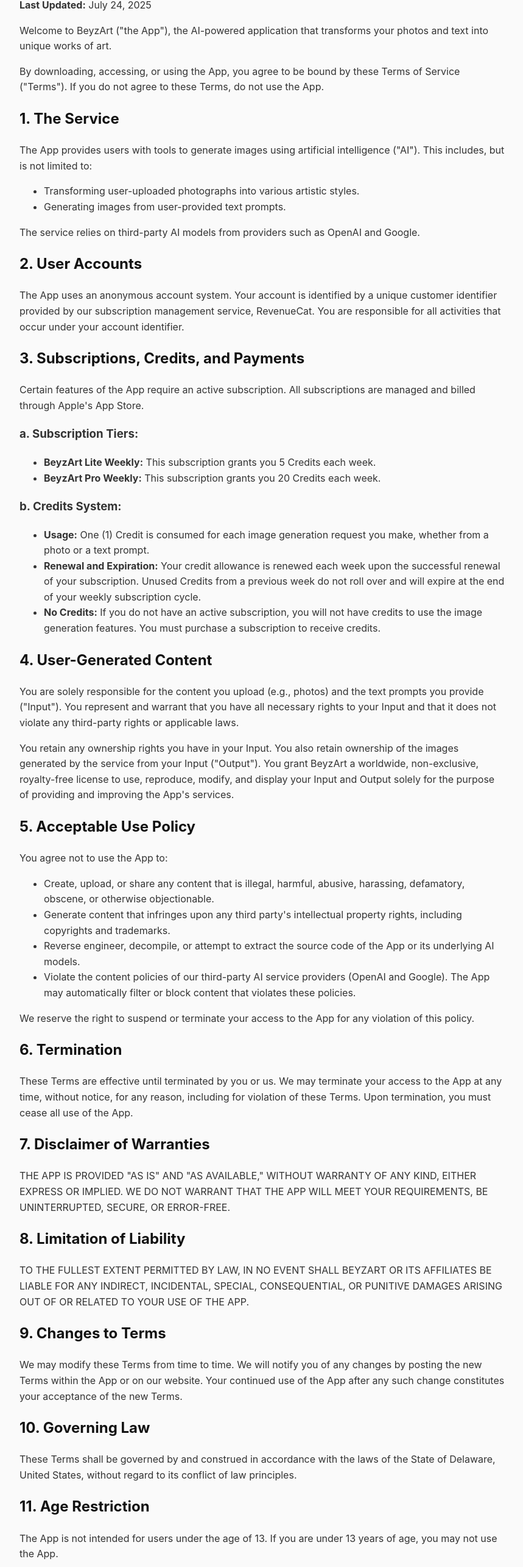
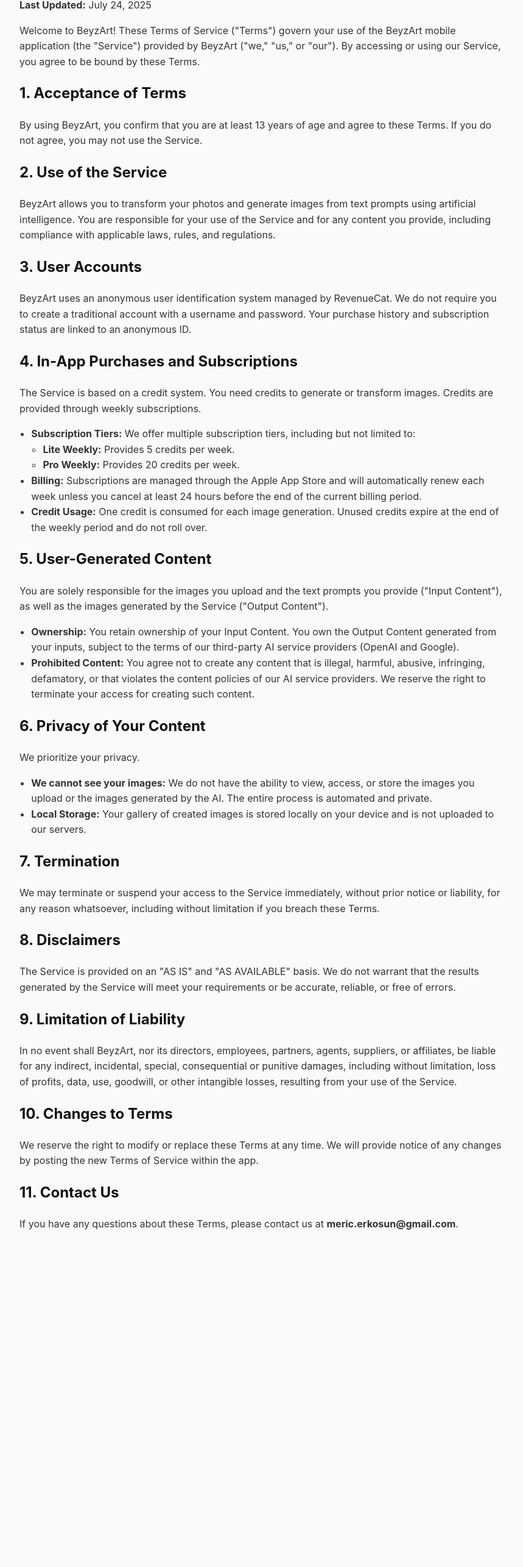
Before and after one commit to mericerkosun/beyzart-policies, a plain HTML site: page terms.html in a window 1280 px wide. Shown: the part 130-2700 px from the top of the page at 61% size, without its empty margins (208-1067 px from the left). After the commit the page ends 2199 px from the top, so only its background shows below. Drawn offline with Linux system fonts and the light colour scheme.

Commit message:
policies updated

```diff
--- a/terms.html
+++ b/terms.html
@@ -19,6 +19,9 @@
       h2 {
         color: #111;
       }
+      ul {
+        padding-left: 1.2rem;
+      }
     </style>
   </head>
   <body>
@@ -26,165 +29,128 @@
     <p><strong>Last Updated:</strong> July 24, 2025</p>
 
     <p>
-      Welcome to BeyzArt ("the App"), the AI-powered application that transforms
-      your photos and text into unique works of art.
+      Welcome to BeyzArt! These Terms of Service ("Terms") govern your use of
+      the BeyzArt mobile application (the "Service") provided by BeyzArt ("we,"
+      "us," or "our"). By accessing or using our Service, you agree to be bound
+      by these Terms.
     </p>
 
+    <h2>1. Acceptance of Terms</h2>
     <p>
-      By downloading, accessing, or using the App, you agree to be bound by
-      these Terms of Service ("Terms"). If you do not agree to these Terms, do
-      not use the App.
+      By using BeyzArt, you confirm that you are at least 13 years of age and
+      agree to these Terms. If you do not agree, you may not use the Service.
     </p>
 
-    <h2>1. The Service</h2>
+    <h2>2. Use of the Service</h2>
     <p>
-      The App provides users with tools to generate images using artificial
-      intelligence ("AI"). This includes, but is not limited to:
+      BeyzArt allows you to transform your photos and generate images from text
+      prompts using artificial intelligence. You are responsible for your use of
+      the Service and for any content you provide, including compliance with
+      applicable laws, rules, and regulations.
+    </p>
+
+    <h2>3. User Accounts</h2>
+    <p>
+      BeyzArt uses an anonymous user identification system managed by
+      RevenueCat. We do not require you to create a traditional account with a
+      username and password. Your purchase history and subscription status are
+      linked to an anonymous ID.
+    </p>
+
+    <h2>4. In-App Purchases and Subscriptions</h2>
+    <p>
+      The Service is based on a credit system. You need credits to generate or
+      transform images. Credits are provided through weekly subscriptions.
     </p>
     <ul>
       <li>
-        Transforming user-uploaded photographs into various artistic styles.
-      </li>
-      <li>Generating images from user-provided text prompts.</li>
-    </ul>
-    <p>
-      The service relies on third-party AI models from providers such as OpenAI
-      and Google.
-    </p>
-
-    <h2>2. User Accounts</h2>
-    <p>
-      The App uses an anonymous account system. Your account is identified by a
-      unique customer identifier provided by our subscription management
-      service, RevenueCat. You are responsible for all activities that occur
-      under your account identifier.
-    </p>
-
-    <h2>3. Subscriptions, Credits, and Payments</h2>
-    <p>
-      Certain features of the App require an active subscription. All
-      subscriptions are managed and billed through Apple's App Store.
-    </p>
-
-    <h3>a. Subscription Tiers:</h3>
-    <ul>
-      <li>
-        <strong>BeyzArt Lite Weekly:</strong> This subscription grants you 5
-        Credits each week.
+        <strong>Subscription Tiers:</strong> We offer multiple subscription
+        tiers, including but not limited to:
+        <ul>
+          <li><strong>Lite Weekly:</strong> Provides 5 credits per week.</li>
+          <li><strong>Pro Weekly:</strong> Provides 20 credits per week.</li>
+        </ul>
       </li>
       <li>
-        <strong>BeyzArt Pro Weekly:</strong> This subscription grants you 20
-        Credits each week.
+        <strong>Billing:</strong> Subscriptions are managed through the Apple
+        App Store and will automatically renew each week unless you cancel at
+        least 24 hours before the end of the current billing period.
+      </li>
+      <li>
+        <strong>Credit Usage:</strong> One credit is consumed for each image
+        generation. Unused credits expire at the end of the weekly period and do
+        not roll over.
       </li>
     </ul>
 
-    <h3>b. Credits System:</h3>
+    <h2>5. User-Generated Content</h2>
+    <p>
+      You are solely responsible for the images you upload and the text prompts
+      you provide ("Input Content"), as well as the images generated by the
+      Service ("Output Content").
+    </p>
     <ul>
       <li>
-        <strong>Usage:</strong> One (1) Credit is consumed for each image
-        generation request you make, whether from a photo or a text prompt.
+        <strong>Ownership:</strong> You retain ownership of your Input Content.
+        You own the Output Content generated from your inputs, subject to the
+        terms of our third-party AI service providers (OpenAI and Google).
       </li>
       <li>
-        <strong>Renewal and Expiration:</strong> Your credit allowance is
-        renewed each week upon the successful renewal of your subscription.
-        Unused Credits from a previous week do not roll over and will expire at
-        the end of your weekly subscription cycle.
-      </li>
-      <li>
-        <strong>No Credits:</strong> If you do not have an active subscription,
-        you will not have credits to use the image generation features. You must
-        purchase a subscription to receive credits.
+        <strong>Prohibited Content:</strong> You agree not to create any content
+        that is illegal, harmful, abusive, infringing, defamatory, or that
+        violates the content policies of our AI service providers. We reserve
+        the right to terminate your access for creating such content.
       </li>
     </ul>
 
-    <h2>4. User-Generated Content</h2>
+    <h2>6. Privacy of Your Content</h2>
+    <p>We prioritize your privacy.</p>
+    <ul>
+      <li>
+        <strong>We cannot see your images:</strong> We do not have the ability
+        to view, access, or store the images you upload or the images generated
+        by the AI. The entire process is automated and private.
+      </li>
+      <li>
+        <strong>Local Storage:</strong> Your gallery of created images is stored
+        locally on your device and is not uploaded to our servers.
+      </li>
+    </ul>
+
+    <h2>7. Termination</h2>
     <p>
-      You are solely responsible for the content you upload (e.g., photos) and
-      the text prompts you provide ("Input"). You represent and warrant that you
-      have all necessary rights to your Input and that it does not violate any
-      third-party rights or applicable laws.
-    </p>
-    <p>
-      You retain any ownership rights you have in your Input. You also retain
-      ownership of the images generated by the service from your Input
-      ("Output"). You grant BeyzArt a worldwide, non-exclusive, royalty-free
-      license to use, reproduce, modify, and display your Input and Output
-      solely for the purpose of providing and improving the App's services.
+      We may terminate or suspend your access to the Service immediately,
+      without prior notice or liability, for any reason whatsoever, including
+      without limitation if you breach these Terms.
     </p>
 
-    <h2>5. Acceptable Use Policy</h2>
-    <p>You agree not to use the App to:</p>
-    <ul>
-      <li>
-        Create, upload, or share any content that is illegal, harmful, abusive,
-        harassing, defamatory, obscene, or otherwise objectionable.
-      </li>
-      <li>
-        Generate content that infringes upon any third party's intellectual
-        property rights, including copyrights and trademarks.
-      </li>
-      <li>
-        Reverse engineer, decompile, or attempt to extract the source code of
-        the App or its underlying AI models.
-      </li>
-      <li>
-        Violate the content policies of our third-party AI service providers
-        (OpenAI and Google). The App may automatically filter or block content
-        that violates these policies.
-      </li>
-    </ul>
+    <h2>8. Disclaimers</h2>
     <p>
-      We reserve the right to suspend or terminate your access to the App for
-      any violation of this policy.
+      The Service is provided on an "AS IS" and "AS AVAILABLE" basis. We do not
+      warrant that the results generated by the Service will meet your
+      requirements or be accurate, reliable, or free of errors.
     </p>
 
-    <h2>6. Termination</h2>
+    <h2>9. Limitation of Liability</h2>
     <p>
-      These Terms are effective until terminated by you or us. We may terminate
-      your access to the App at any time, without notice, for any reason,
-      including for violation of these Terms. Upon termination, you must cease
-      all use of the App.
+      In no event shall BeyzArt, nor its directors, employees, partners, agents,
+      suppliers, or affiliates, be liable for any indirect, incidental, special,
+      consequential or punitive damages, including without limitation, loss of
+      profits, data, use, goodwill, or other intangible losses, resulting from
+      your use of the Service.
     </p>
 
-    <h2>7. Disclaimer of Warranties</h2>
+    <h2>10. Changes to Terms</h2>
     <p>
-      THE APP IS PROVIDED "AS IS" AND "AS AVAILABLE," WITHOUT WARRANTY OF ANY
-      KIND, EITHER EXPRESS OR IMPLIED. WE DO NOT WARRANT THAT THE APP WILL MEET
-      YOUR REQUIREMENTS, BE UNINTERRUPTED, SECURE, OR ERROR-FREE.
+      We reserve the right to modify or replace these Terms at any time. We will
+      provide notice of any changes by posting the new Terms of Service within
+      the app.
     </p>
 
-    <h2>8. Limitation of Liability</h2>
+    <h2>11. Contact Us</h2>
     <p>
-      TO THE FULLEST EXTENT PERMITTED BY LAW, IN NO EVENT SHALL BEYZART OR ITS
-      AFFILIATES BE LIABLE FOR ANY INDIRECT, INCIDENTAL, SPECIAL, CONSEQUENTIAL,
-      OR PUNITIVE DAMAGES ARISING OUT OF OR RELATED TO YOUR USE OF THE APP.
-    </p>
-
-    <h2>9. Changes to Terms</h2>
-    <p>
-      We may modify these Terms from time to time. We will notify you of any
-      changes by posting the new Terms within the App or on our website. Your
-      continued use of the App after any such change constitutes your acceptance
-      of the new Terms.
-    </p>
-
-    <h2>10. Governing Law</h2>
-    <p>
-      These Terms shall be governed by and construed in accordance with the laws
-      of the State of Delaware, United States, without regard to its conflict of
-      law principles.
-    </p>
-
-    <h2>11. Age Restriction</h2>
-    <p>
-      The App is not intended for users under the age of 13. If you are under 13
-      years of age, you may not use the App.
-    </p>
-
-    <h2>12. Contact Us</h2>
-    <p>
-      If you have any questions about these Terms, please contact us at:
-      <strong>support@beyzart.com</strong>
+      If you have any questions about these Terms, please contact us at
+      <strong>meric.erkosun@gmail.com</strong>.
     </p>
   </body>
 </html>
```
Also changed, not shown: privacy.html (+77 -66 lines).
